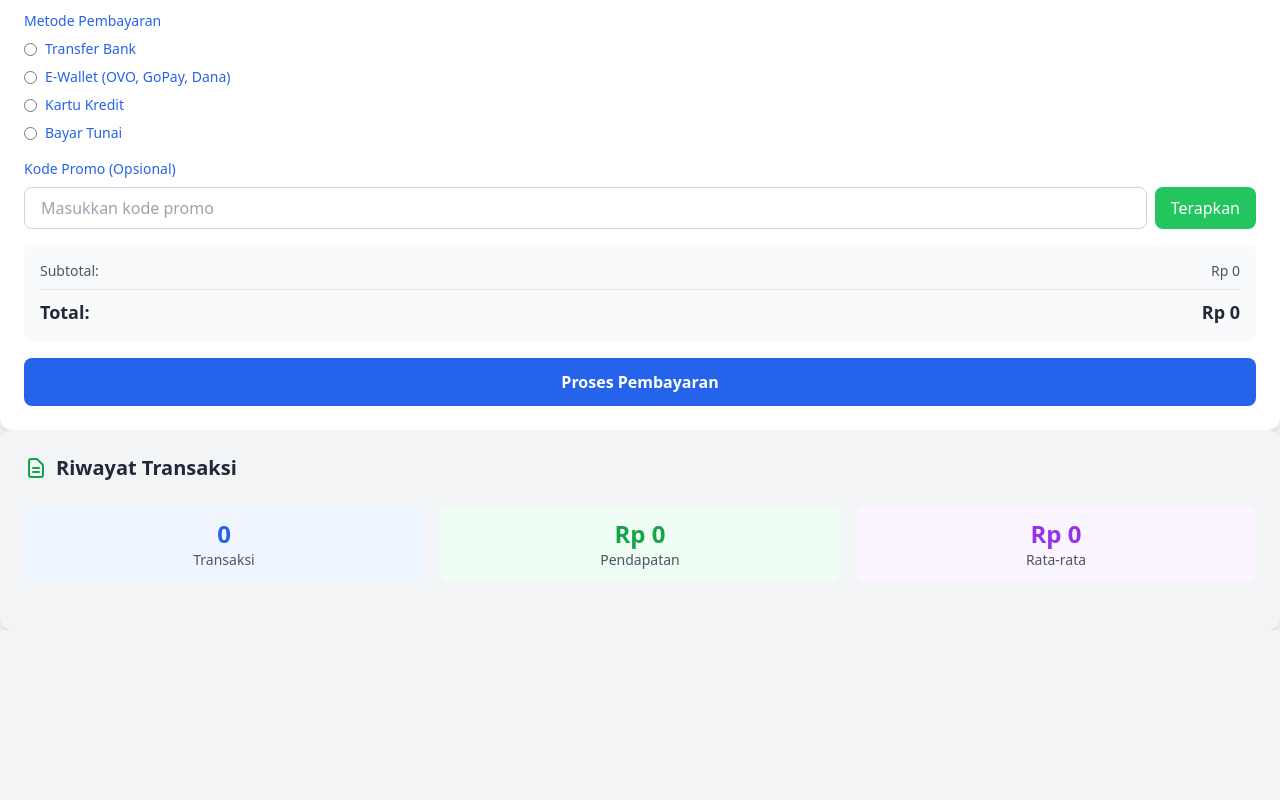
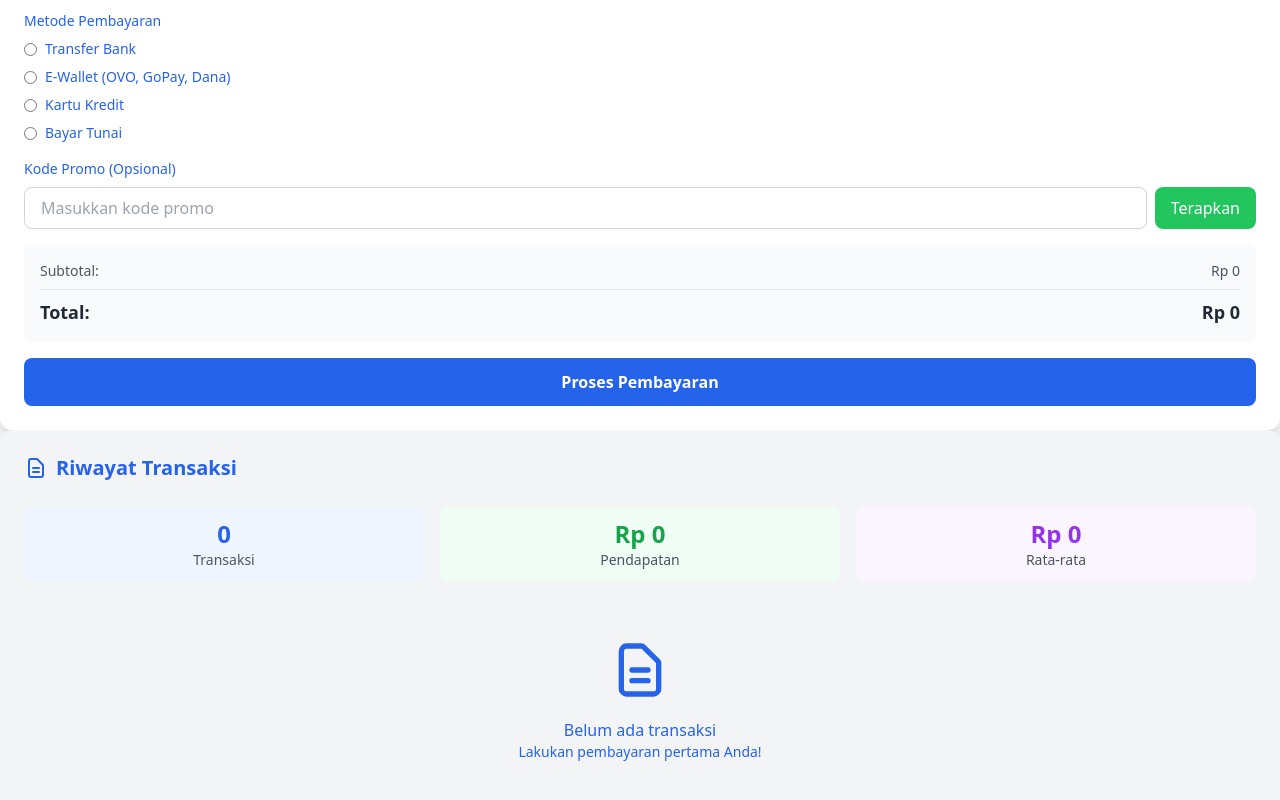
Before and after one commit to Tanisasalsabila/uas-web-spa-1124160198, a website: page index.html in a window 1280 px wide. Shown: the part 669-1469 px from the top of the page. Before the commit the page ends 1299 px from the top, so only its background shows below. Drawn offline with nearby package versions, Linux system fonts and the light colour scheme.

Commit message:
transaction list

```diff
--- a/index.html
+++ b/index.html
@@ -178,10 +178,10 @@
             <div class="bg-gray-100 dark:bg-gray-700 rounded-xl shadow-lg p-6">
                 <div class="flex items-center justify-between mb-6">
                     <div class="flex items-center">
-                        <svg class="w-6 h-6 text-green-600 mr-2" fill="none" stroke="currentColor" viewBox="0 0 24 24">
+                        <svg class="w-6 h-6 text-blue-600 dark:text-orange-400 mr-2" fill="none" stroke="currentColor" viewBox="0 0 24 24">
                             <path stroke-linecap="round" stroke-linejoin="round" stroke-width="2" d="M9 12h6m-6 4h6m2 5H7a2 2 0 01-2-2V5a2 2 0 012-2h5.586a1 1 0 01.707.293l5.414 5.414a1 1 0 01.293.707V19a2 2 0 01-2 2z"></path>
                         </svg>
-                        <h2 class="text-xl font-semibold text-gray-800">Riwayat Transaksi</h2>
+                        <h2 class="text-xl font-semibold text-blue-600 dark:text-orange-400">Riwayat Transaksi</h2>
                     </div>
                     <button
                         id="clearHistoryBtn"
@@ -206,5 +206,20 @@
                         <div class="text-sm text-gray-600">Rata-rata</div>
                     </div>
                 </div>
+<!-- Transaction List -->
+                <div id="transactionList" class="space-y-3 max-h-96 overflow-y-auto">
+                    <!-- Empty State -->
+                    <div id="emptyState" class="text-center py-8 text-gray-500">
+                        <svg class="w-16 h-16 mx-auto mb-4 text-blue-600 dark:text-orange-400" fill="none" stroke="currentColor" viewBox="0 0 24 24">
+                            <path stroke-linecap="round" stroke-linejoin="round" stroke-width="2" d="M9 12h6m-6 4h6m2 5H7a2 2 0 01-2-2V5a2 2 0 012-2h5.586a1 1 0 01.707.293l5.414 5.414a1 1 0 01.293.707V19a2 2 0 01-2 2z"></path>
+                        </svg>
+                        <p class="font-medium text-blue-600 dark:text-orange-400">Belum ada transaksi</p>
+                        <p class="text-sm text-blue-600 dark:text-orange-400">Lakukan pembayaran pertama Anda!</p>
+                    </div>
+                </div>
+            </div>
+        </div>
+    </div>
+
 
         <script src="script.js"></script>
```
